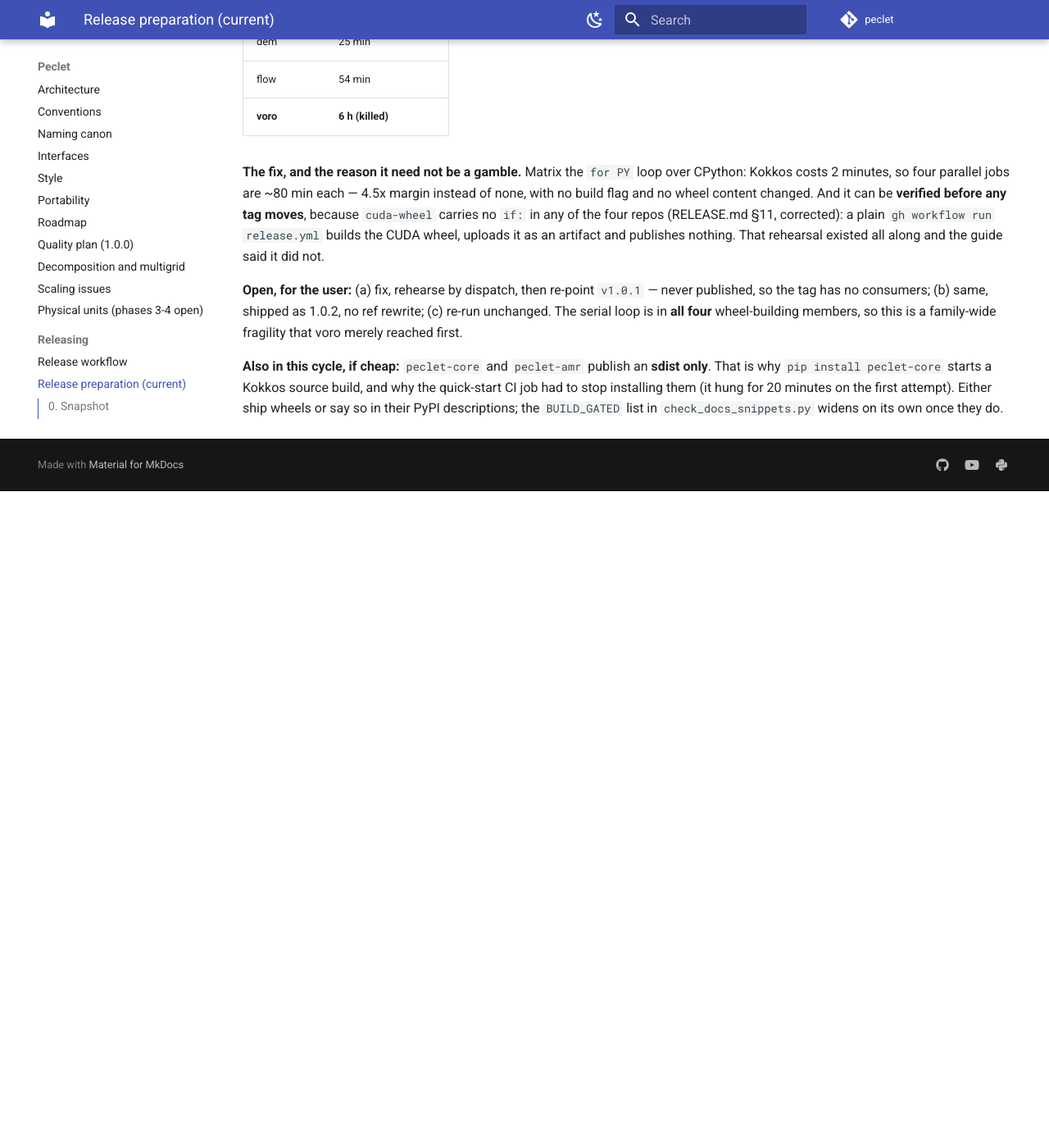
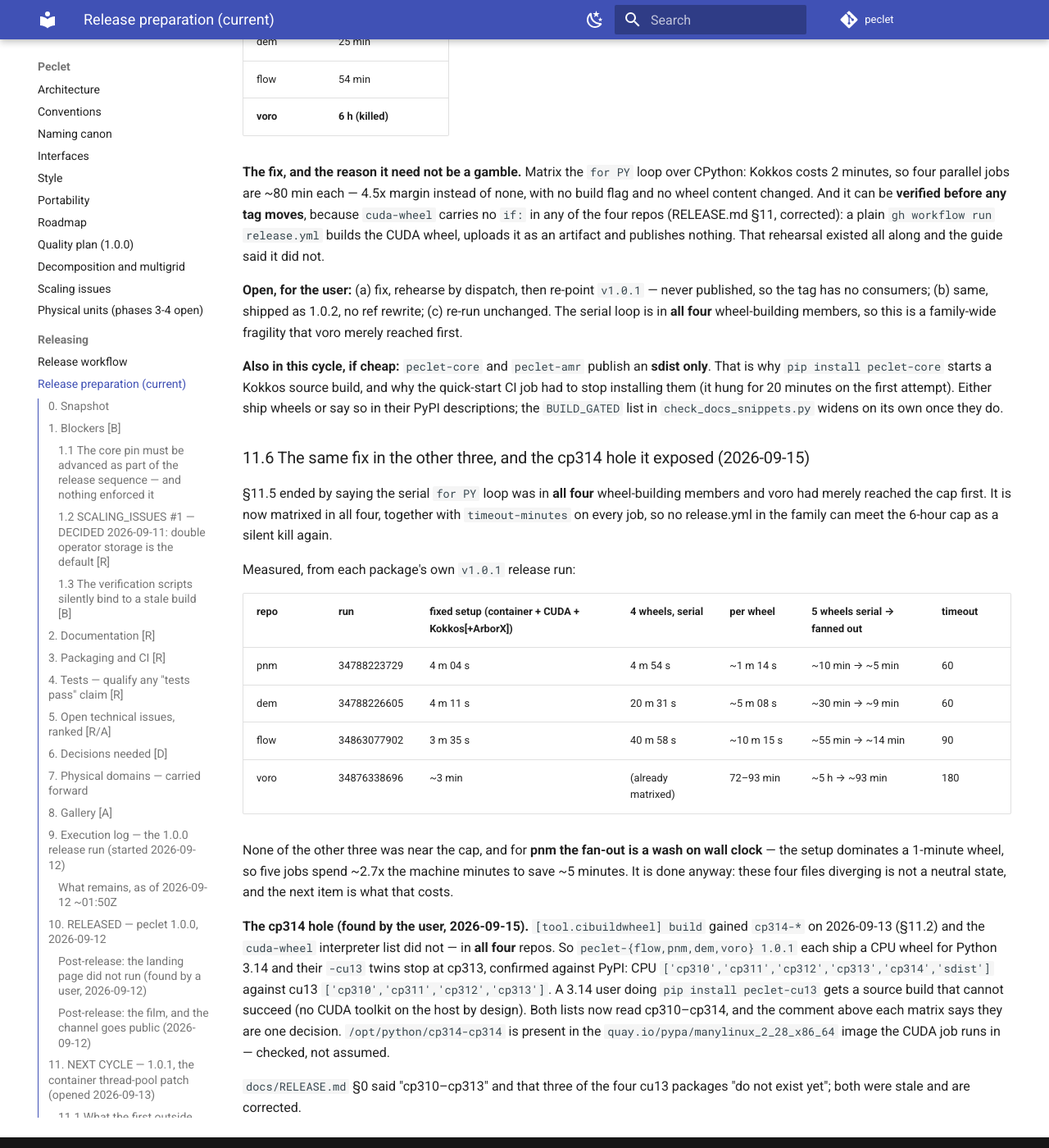
Before and after one commit to computational-chemical-engineering/peclet, an MkDocs documentation site: the page built from docs/RELEASE_PREP.md, in a window 1280 px wide and 1400 px high, scrolled down 21812 px. Shown: the whole window at 82% size. Built offline with MkDocs 1.6.1 and Material for MkDocs 9.7.7, drawn with Linux system fonts in a browser that asks for light colours; comment, search, counter and statistics services are not loaded; before the commit the page ends 22411 px from its top, so only the background shows below that.

Commit message:
release: the CUDA wheel job is matrixed in all four members, and builds cp314
Submodule pointers for flow 5b67526, pnm 92172fa, dem d8524e0, voro bfa8c46, plus the two docs that
described the old shape.

RELEASE_PREP 11.5 ended by saying the serial `for PY in cp310..cp313` loop was in all four
wheel-building members and voro had merely reached GitHub's 6-hour job cap first. It is now one job
per interpreter in all four, with timeout-minutes on every job so the cap arrives as a budget rather
than a silent kill. New 11.6 carries the measured table: per-wheel cost 1 m 14 s (pnm), 5 m 08 s
(dem), 10 m 15 s (flow), 72-93 min (voro), and the honest note that for pnm the fan-out is a wash on
wall clock and costs ~2.7x the machine minutes -- done for uniformity, whose absence is the next
paragraph.

cp314: `[tool.cibuildwheel] build` gained it on 2026-09-13 and the cuda-wheel interpreter list did
not, in all four repos. 1.0.1 therefore ships a CPU wheel to a Python 3.14 user and a cu13 twin that
stops at cp313 (checked against PyPI), so `pip install peclet-cu13` on 3.14 falls through to a source
build that cannot succeed. Both lists now read cp310-cp314.

RELEASE.md section 0 also said "cp310-cp313" and that three of the four cu13 packages "do not exist
yet"; both stale, both corrected.

Co-Authored-By: Claude Opus 5 <noreply@anthropic.com>
Claude-Session: https://claude.ai/code/session_015fNTZgmz6U1bv2MRTM3bbF

```diff
--- a/docs/RELEASE.md
+++ b/docs/RELEASE.md
@@ -16,9 +16,9 @@ those releases, the workflows in each repo, and the traps they hit.
 
 | Artifact | Where | Produced by | Status of the mechanism |
 |---|---|---|---|
-| **CPU wheels + sdists**: `peclet-core` (sdist only), `peclet-amr` (sdist only), `peclet-morton`, `peclet-flow`, `peclet-pnm`, `peclet-dem`, `peclet-voro`, `peclet-coupling` (sdist only) | PyPI | each submodule's `.github/workflows/release.yml` on a `v*` tag (cibuildwheel, manylinux_2_28, cp310–cp313, `PECLET_VENDOR_DEPS=ON`; Trusted Publishing) | works (used for every release) |
+| **CPU wheels + sdists**: `peclet-core` (sdist only), `peclet-amr` (sdist only), `peclet-morton`, `peclet-flow`, `peclet-pnm`, `peclet-dem`, `peclet-voro`, `peclet-coupling` (sdist only) | PyPI | each submodule's `.github/workflows/release.yml` on a `v*` tag (cibuildwheel, manylinux x86-64 + aarch64, win_amd64, macOS arm64, cp310–cp314, `PECLET_VENDOR_DEPS=ON`; Trusted Publishing) | works (used for every release) |
 | **`peclet` metapackage** (== pins on the CPU family; extras `[mpi]`, `[cfd-dem]`) | PyPI | umbrella `.github/workflows/release.yml` on a `v*` tag | works |
-| **CUDA wheels** `peclet-flow-cu13` (and, once added, `peclet-dem-cu13`, `peclet-pnm-cu13`, `peclet-voro-cu13`) | PyPI | `cuda-wheel` job in the same `release.yml` (manylinux container + CUDA 13 toolkit, Kokkos-CUDA static, `nvidia-cuda-runtime` dependency wheel, rpath) | works for flow; the other three do not exist yet (§5.3) |
+| **CUDA wheels** `peclet-flow-cu13`, `peclet-pnm-cu13`, `peclet-dem-cu13`, `peclet-voro-cu13` | PyPI | `cuda-wheel` job in the same `release.yml` (manylinux container + CUDA 13 toolkit, Kokkos-CUDA static, `nvidia-cuda-runtime` dependency wheel, rpath; **one job per interpreter**, cp310–cp314 — the same list as the CPU wheels, RELEASE_PREP §11.6) | works; all four published at 1.0.1 |
 | **Containers** `peclet-cpu`, `peclet-cuda:*-sm80/-sm90`, `peclet-hip:*-gfx90a` | GHCR (`oras://ghcr.io/computational-chemical-engineering/...`) | umbrella `.github/workflows/containers.yml` on a `v*` tag or dispatch | cpu + cuda publish; hip builds since 2026-09-04 (failed on every tag 0.3.0–0.6.0, §8) |
 | **Snellius package** | `/projects/0/prjs1022/peclet` (install script + wheelhouse) and the GHCR CUDA image | `tools/hpc/install_snellius.sh` run from the release tag (§7) | script validated for flow; family-wide script is new |
 | **LUMI package** | HIP container + `tools/hpc/install_lumi.sh` | §8 | image builds (since 2026-09-04); **untested on AMD hardware** |
--- a/docs/RELEASE_PREP.md
+++ b/docs/RELEASE_PREP.md
@@ -941,3 +941,35 @@ why `pip install peclet-core` starts a Kokkos source build, and why the quick-st
 stop installing them (it hung for 20 minutes on the first attempt). Either ship wheels or say so in
 their PyPI descriptions; the `BUILD_GATED` list in `check_docs_snippets.py` widens on its own once
 they do.
+
+### 11.6 The same fix in the other three, and the cp314 hole it exposed (2026-09-15)
+
+§11.5 ended by saying the serial `for PY` loop was in **all four** wheel-building members and voro
+had merely reached the cap first. It is now matrixed in all four, together with `timeout-minutes`
+on every job, so no release.yml in the family can meet the 6-hour cap as a silent kill again.
+
+Measured, from each package's own `v1.0.1` release run:
+
+| repo | run | fixed setup (container + CUDA + Kokkos[+ArborX]) | 4 wheels, serial | per wheel | 5 wheels serial → fanned out | timeout |
+|---|---|---|---|---|---|---|
+| pnm | 34788223729 | 4 m 04 s | 4 m 54 s | ~1 m 14 s | ~10 min → ~5 min | 60 |
+| dem | 34788226605 | 4 m 11 s | 20 m 31 s | ~5 m 08 s | ~30 min → ~9 min | 60 |
+| flow | 34863077902 | 3 m 35 s | 40 m 58 s | ~10 m 15 s | ~55 min → ~14 min | 90 |
+| voro | 34876338696 | ~3 min | (already matrixed) | 72–93 min | ~5 h → ~93 min | 180 |
+
+None of the other three was near the cap, and for **pnm the fan-out is a wash on wall clock** — the
+setup dominates a 1-minute wheel, so five jobs spend ~2.7x the machine minutes to save ~5 minutes.
+It is done anyway: these four files diverging is not a neutral state, and the next item is what that
+costs.
+
+**The cp314 hole (found by the user, 2026-09-15).** `[tool.cibuildwheel] build` gained `cp314-*` on
+2026-09-13 (§11.2) and the `cuda-wheel` interpreter list did not — in **all four** repos. So
+`peclet-{flow,pnm,dem,voro} 1.0.1` each ship a CPU wheel for Python 3.14 and their `-cu13` twins stop
+at cp313, confirmed against PyPI: CPU `['cp310','cp311','cp312','cp313','cp314','sdist']` against
+cu13 `['cp310','cp311','cp312','cp313']`. A 3.14 user doing `pip install peclet-cu13` gets a source
+build that cannot succeed (no CUDA toolkit on the host by design). Both lists now read cp310–cp314,
+and the comment above each matrix says they are one decision. `/opt/python/cp314-cp314` is present in
+the `quay.io/pypa/manylinux_2_28_x86_64` image the CUDA job runs in — checked, not assumed.
+
+`docs/RELEASE.md` §0 said "cp310–cp313" and that three of the four cu13 packages "do not exist yet";
+both were stale and are corrected.
```
